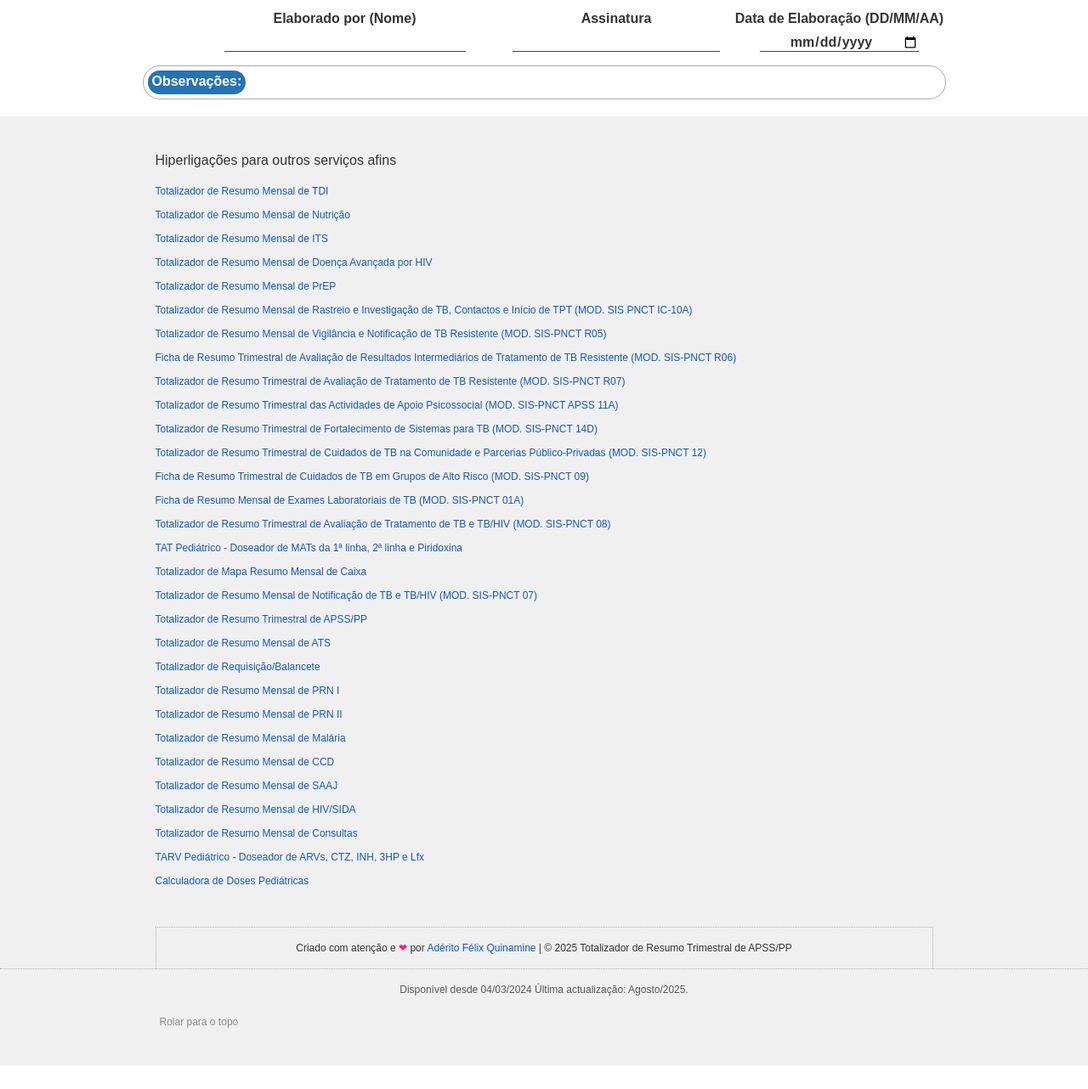
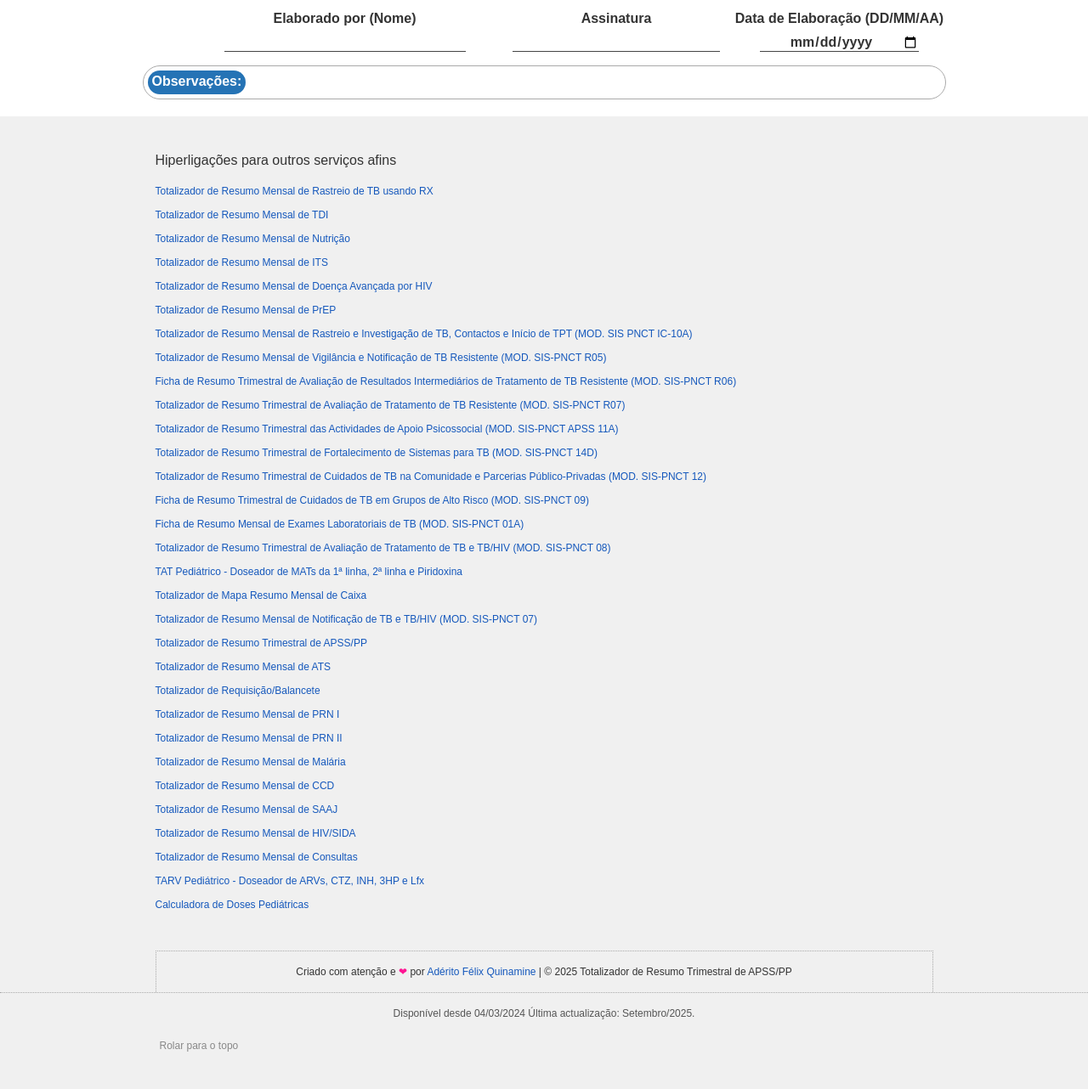
Before and after one commit to Quinamine/totalizador-de-resumo-trimestral-de-apss-e-pp, a plain HTML site: page index.html in a window 1280 px wide. Shown: the part 1231-2513 px from the top of the page at 85% size. Before the commit the page ends 2485 px from the top, so only its background shows below. Drawn offline with Linux system fonts and the light colour scheme.

Commit message:
HTML: Adicionei endereço de acesso ao 'Totalizador de Resumo Mensal de Rastreio de TB usando RX (PNCT Provisório)' no rodapé da página.

```diff
--- a/fisiologia/menu.js
+++ b/fisiologia/menu.js
@@ -167,7 +167,7 @@ function eventos() {
     irPara__btnIr.addEventListener("click", () => {
         const inputNumLinha = document.querySelector(".dialog-box-ir-para__input-linha");
         if(inputNumLinha.value === "") {
-            alertarSobre("Por favor, preencha o campo com o número da linha para a qual deseja rolar.");
+            alertarSobre("Preencha o campo com o número da linha para a qual deseja rolar.");
             inputNumLinha.focus();
         } else {menu.irParaLinha().goToLn(inputNumLinha.value);}
 
--- a/index.html
+++ b/index.html
@@ -547,6 +547,7 @@
                 <nav class=footer__nav>
                     <h4 class="footer__nav__title">Hiperligações para outros serviços afins</h4>
                     <ul>
+                        <li><a href=https://quinamine.github.io/totalizador-de-resumo-mensal-de-rastreio-de-tb-usando-rx/index.html class="footer__nav__link">Totalizador de Resumo Mensal de Rastreio de TB usando RX</a></li>
                         <li><a href=https://quinamine.github.io/totalizador-de-resumo-mensal-de-tdi/index.html class="footer__nav__link">Totalizador de Resumo Mensal de TDI</a></li>
                         <li><a href=https://quinamine.github.io/totalizador-de-resumo-mensal-de-nutricao/index.html class="footer__nav__link">Totalizador de Resumo Mensal de Nutrição</a></li>
                         <li><a href=https://quinamine.github.io/totalizador-de-resumo-mensal-de-its/index.html class="footer__nav__link">Totalizador de Resumo Mensal de ITS</a></li>
@@ -582,7 +583,7 @@
                 <p class="footer__p footer__p--created-by">Criado com atenção e <span class="footer__p__heart">❤</span> por <a href=https://quinamine.github.io/aderito-felix-quinamine/index.html title="Acessar biografia &raquo;">Adérito Félix Quinamine</a> | ©&nbsp;<span class="footer__current-year"></span> Totalizador de Resumo Trimestral de APSS/PP</p>
                 <a href=#root class=footer__link--back-to-top>Rolar para o topo</a>
             </div>
-            <p class="footer__p footer__p--available-since">Disponível desde <time datetime="2024-03-04">04/03/2024</time> Última actualização: Agosto/2025.</p>
+            <p class="footer__p footer__p--available-since">Disponível desde <time datetime="2024-03-04">04/03/2024</time> Última actualização: Setembro/2025.</p>
         </footer>
         <div class="desfoque --no-print"></div>
         <script src="fisiologia/festasfelizes.js"></script>
```
